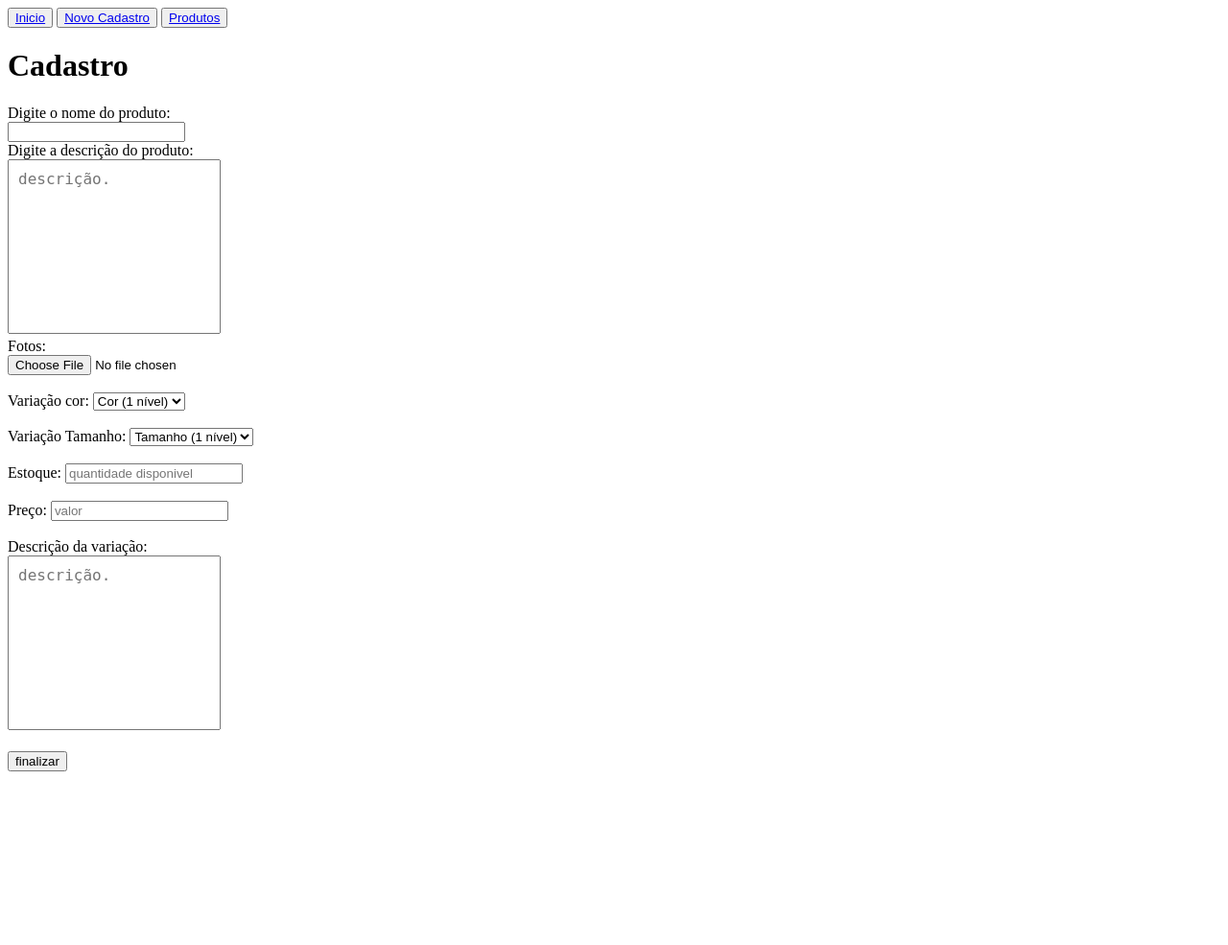
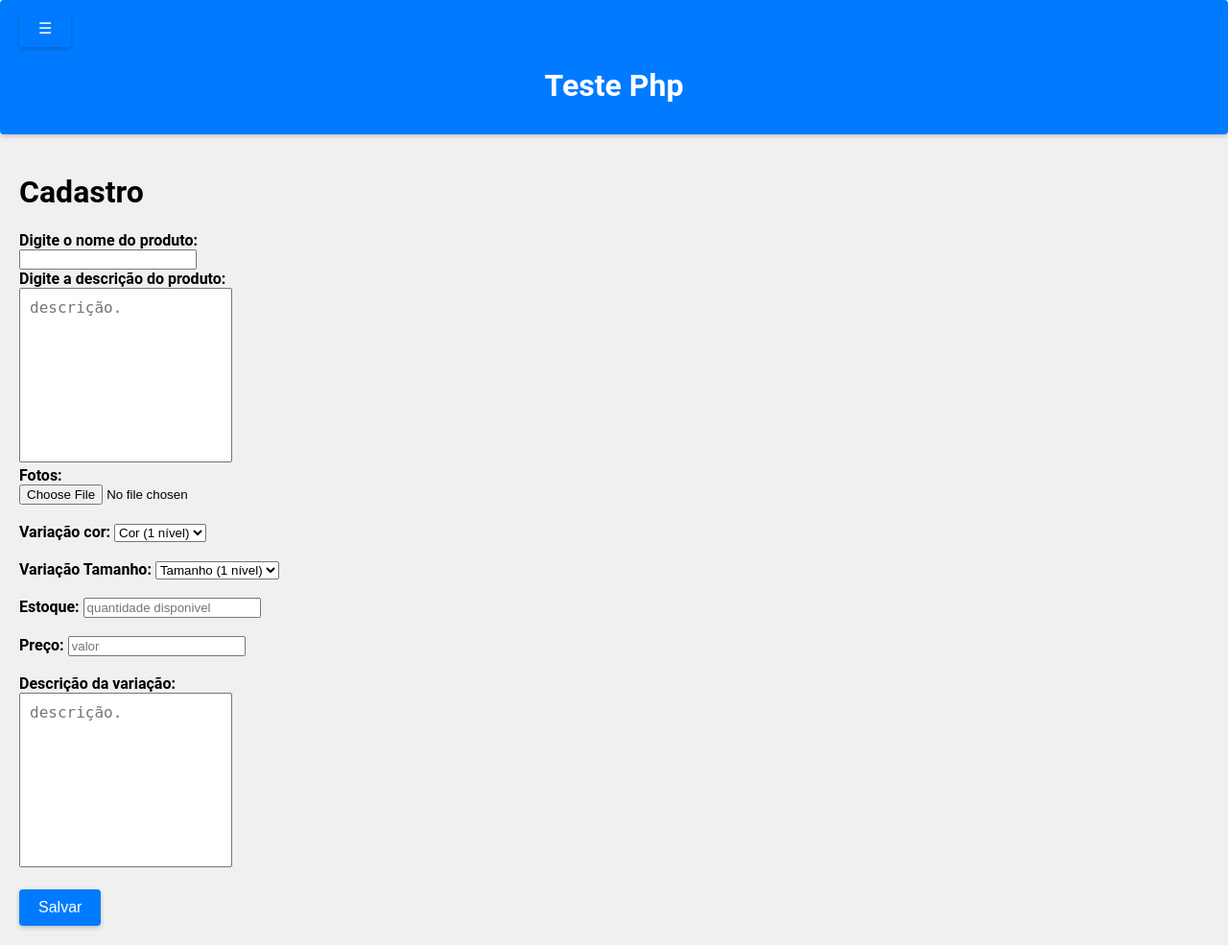
Before and after one commit to Wrench241/TestPhpKing, a PHP site: page /index.php?page=cadastro in a window 1280 px wide. Shown: the whole page at 96% size. Before the commit the page ends 804 px from the top, so only its background shows below. Run offline with PHP 8.4, Linux system fonts and the light colour scheme.

Commit message:
loading css...

```diff
--- a/Cadastro.php
+++ b/Cadastro.php
@@ -5,6 +5,25 @@
         padding: 10px;
         resize: none;
         font-size: 16px;
+    }
+
+    label {
+        font-weight: bold;
+    }
+
+    button {
+        background-color: #007bff;
+        color: #fff;
+        padding: 10px 20px;
+        border: none;
+        border-radius: 4px;
+        font-size: 16px;
+        cursor: pointer;
+        transition: background-color 0.3s;
+        box-shadow: 0px 2px 5px rgba(0, 0, 0, 0.2);
+    }
+    button:hover{
+        background-color: #0056b3;
     }
 </style>
 <h1>Cadastro</h1>
@@ -19,8 +38,8 @@
         <textarea class="text-area" name="descrição" type="descrição" placeholder="descrição."></textarea>
     </div>
     <div>
-        <label">Fotos:</label><br>
-            <input type="file" name="photo">
+        <label>Fotos:</label><br>
+        <input type="file" name="photo">
     </div>
     <div>
         <br>
@@ -56,6 +75,6 @@
         <input type="number" id="number" name="preço" step="any" placeholder="valor"><br><br>
         <label for="descrição">Descrição da variação:</label><br>
         <textarea class="text-area" name="descriçãoVariação" placeholder="descrição."></textarea>
-        <br><br><button type="submit">finalizar</button>
+        <br><br><button type="submit">Salvar</button>
     </div>
 </form>
--- a/index.php
+++ b/index.php
@@ -5,15 +5,104 @@
     <meta charset="UTF-8">
     <meta name="viewport" content="width=device-width, initial-scale=1.0">
     <title>Cadastro</title>
+    <style>
+        body {
+            font-family: 'Roboto', sans-serif;
+            background-color: #f0f0f0;
+            display: absolute;
+            justify-content: first baseline;
+            align-items: first baseline;
+            height: 100vh;
+            margin: 0;
+        }
+
+        a {
+            color: #f0f0f0;
+            font-family: 'Roboto', sans-serif;
+            font-weight: bold;
+            text-decoration: none;
+        }
+
+        .menu-toggle {
+            cursor: pointer;
+            font-size: 24px;
+            padding: 10px;
+            background-color: #007bff;
+            color: #fff;
+            padding: 10px 20px;
+            border: none;
+            border-radius: 4px;
+            font-size: 16px;
+            cursor: pointer;
+            transition: background-color 0.3s;
+            box-shadow: 0px 2px 5px rgba(0, 0, 0, 0.2);
+        }
+
+        .slide-menu {
+            position: fixed;
+            width: 0;
+            height: 100%;
+            background-color: #333;
+            overflow-y: hidden;
+            transition: 0.5s;
+        }
+
+        .slide-menu ul {
+            list-style-type: none;
+            padding: 0;
+        }
+
+        .slide-menu li {
+            padding: 15px;
+        }
+
+        .slide-menu a {
+            color: white;
+            text-decoration: none;
+            transition: 0.3s;
+        }
+
+        .slide-menu a:hover {
+            color: #007BFF;
+        }
+
+        .content {
+            margin-left: 0;
+            transition: 0.5s;
+            padding: 20px;
+        }
+
+        .button-menu {
+            background-color: #007bff;
+            color: #fff;
+            padding: 10px 20px;
+            border: none;
+            border-radius: 4px;
+            font-size: 16px;
+            cursor: pointer;
+            transition: background-color 0.3s;
+            box-shadow: 0px 2px 5px rgba(0, 0, 0, 0.2);
+        }
+
+        .button-menu:hover {
+            background-color: #0056b3;
+        }
+    </style>
 </head>
 
 <body>
+    <div class="menu-toggle">
+        <button class="button-menu" onclick="toggleMenu()">☰</button>
+        <h1 style="text-align: center;">Teste Php</h1>
+
+    </div>
+    <nav class="slide-menu">
+        <button><a href="#">X</a></button>
         <button><a href="index.php">Inicio</a></button>
         <button><a href="?page=cadastro">Novo Cadastro</a></button>
         <button><a href="?page=produtos">Produtos</a></button>
-    <div class="container">
-        <div class="row">
-            <div class="col mt-5">
+    </nav>
+    <div class="content">
         <?php
         include("config.php");
         $page = isset($_REQUEST["page"]) ? $_REQUEST["page"] : "";
@@ -35,10 +124,20 @@
                 echo "<h1>Bem vindo</h1>";
         }
         ?>
-
     </div>
-        </div>
-    </div>
+    <script>
+        function toggleMenu() {
+            const slideMenu = document.querySelector('.slide-menu');
+            const content = document.querySelector('.content');
+            if (slideMenu.style.wigth === '250px') {
+                slideMenu.style.wigth = '0';
+                content.style.marginLeft = '0';
+            } else {
+                slideMenu.style.wigth = '250px';
+                content.style.marginLeft = '170px';
+            }
+        }
+    </script>
 
 </body>
 
```
Also changed, not shown: Produtos.php (+36 -6 lines), editar.php (+15 -1 lines), process.php (line endings or trailing spaces), www/produto/71/channels4_profile.jpg (added), www/produto/73/WhatsApp Image 2023-08-10 at 7.31.34 PM.jpeg (added). Lines whose indentation alone changed are shown as unchanged.
